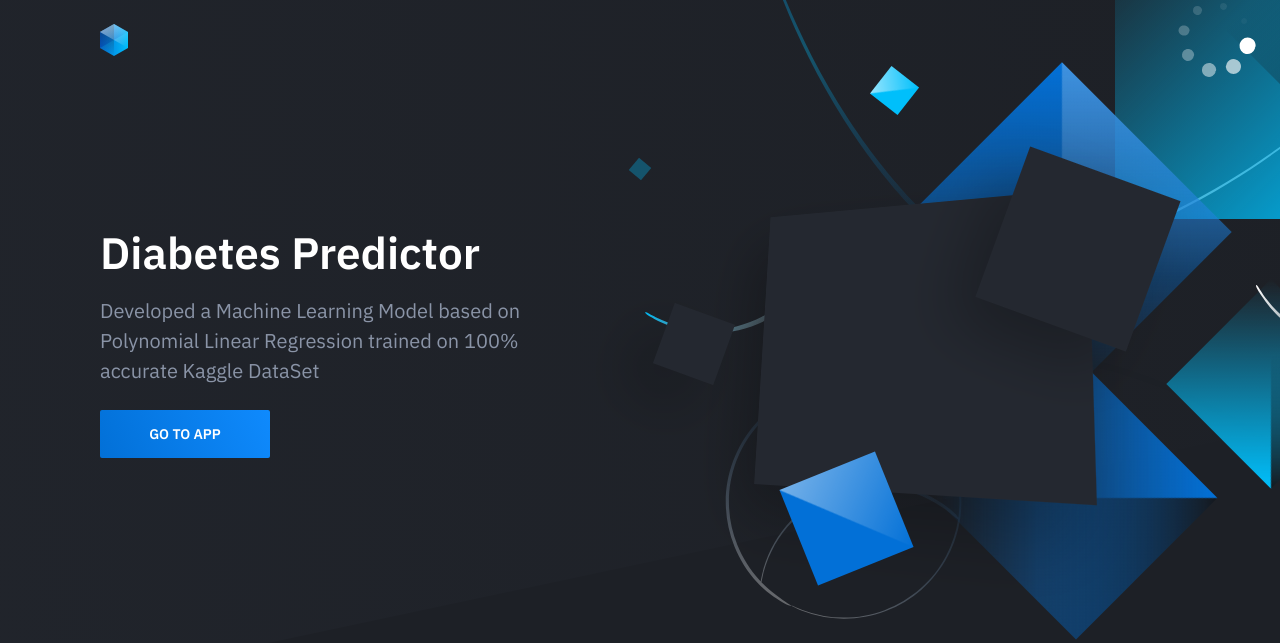
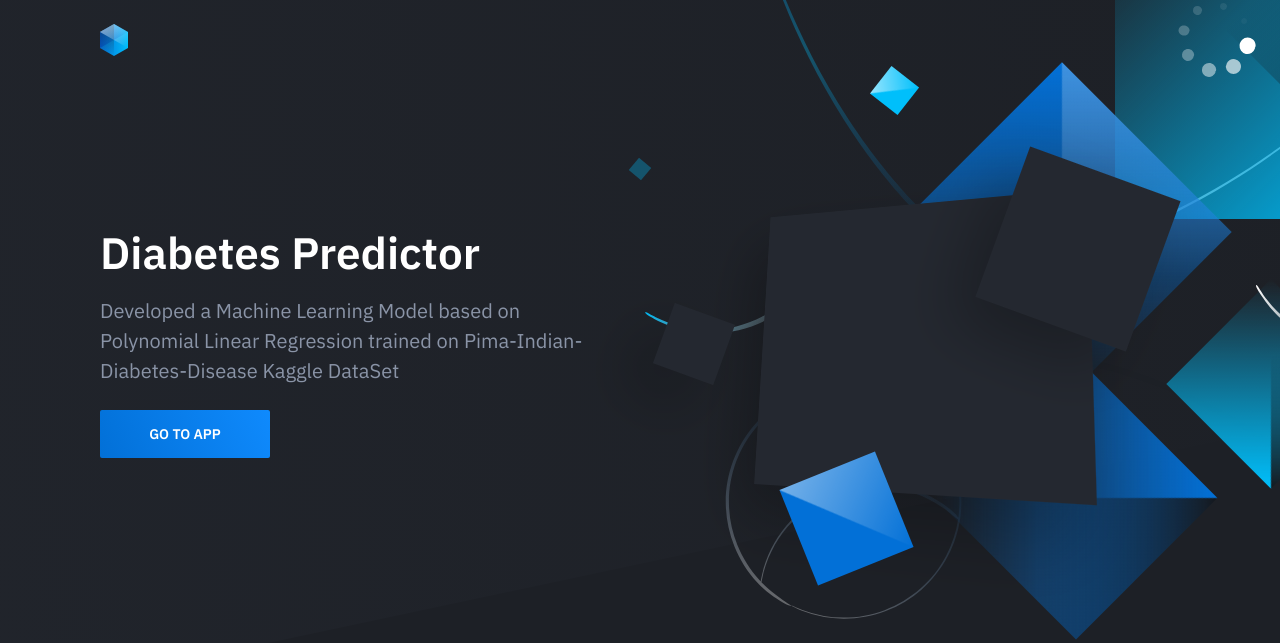
Before and after one commit to SHRIYANSHGAUR/diabetes-predictor-application, a Flask app: page / in a window 1280 px wide. Shown: the top 643 px of the page. Run offline with Flask 2, Linux system fonts and the light colour scheme; parts of the project's set-up code (start-up, migrations or seed data) failed here and were passed over; some libraries are stand-ins or nearby versions.

Commit message:
Update land.html

```diff
--- a/DiabetesPredictorApp/templates/land.html
+++ b/DiabetesPredictorApp/templates/land.html
@@ -1688,7 +1688,7 @@ main {
                     <div class="hero-inner">
 						<div class="hero-copy">
 	                        <h1 class="hero-title mt-0">Diabetes Predictor</h1>
-	                        <p class="hero-paragraph">Developed a Machine Learning Model based on Polynomial Linear Regression trained on 100% accurate Kaggle DataSet</p>
+	                        <p class="hero-paragraph">Developed a Machine Learning Model based on Polynomial Linear Regression trained on Pima-Indian-Diabetes-Disease Kaggle DataSet</p>
 	                        <div class="hero-cta"><a class="button button-primary" id="open" action="{{ url_for('software')}}" onclick="{fuct}" href="#">GO to APP</a></div>
 						</div>
 					<div class="hero-figure anime-element">
```
